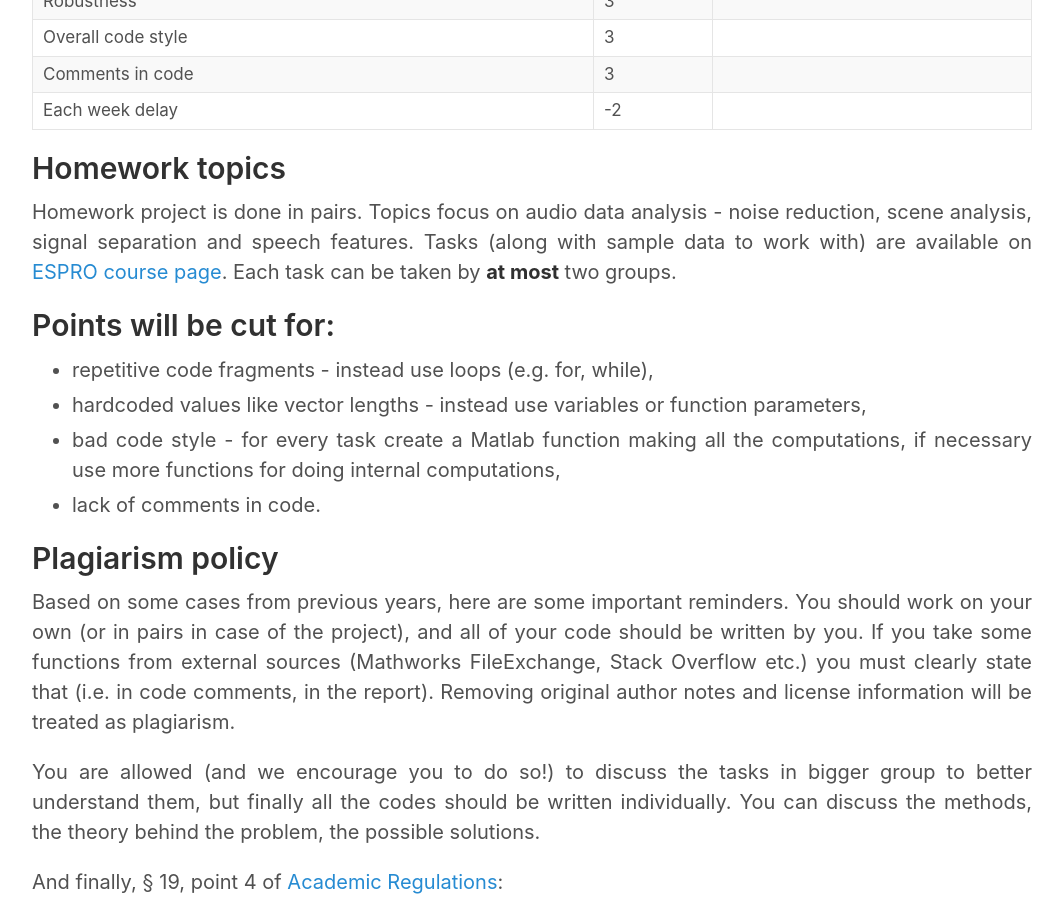
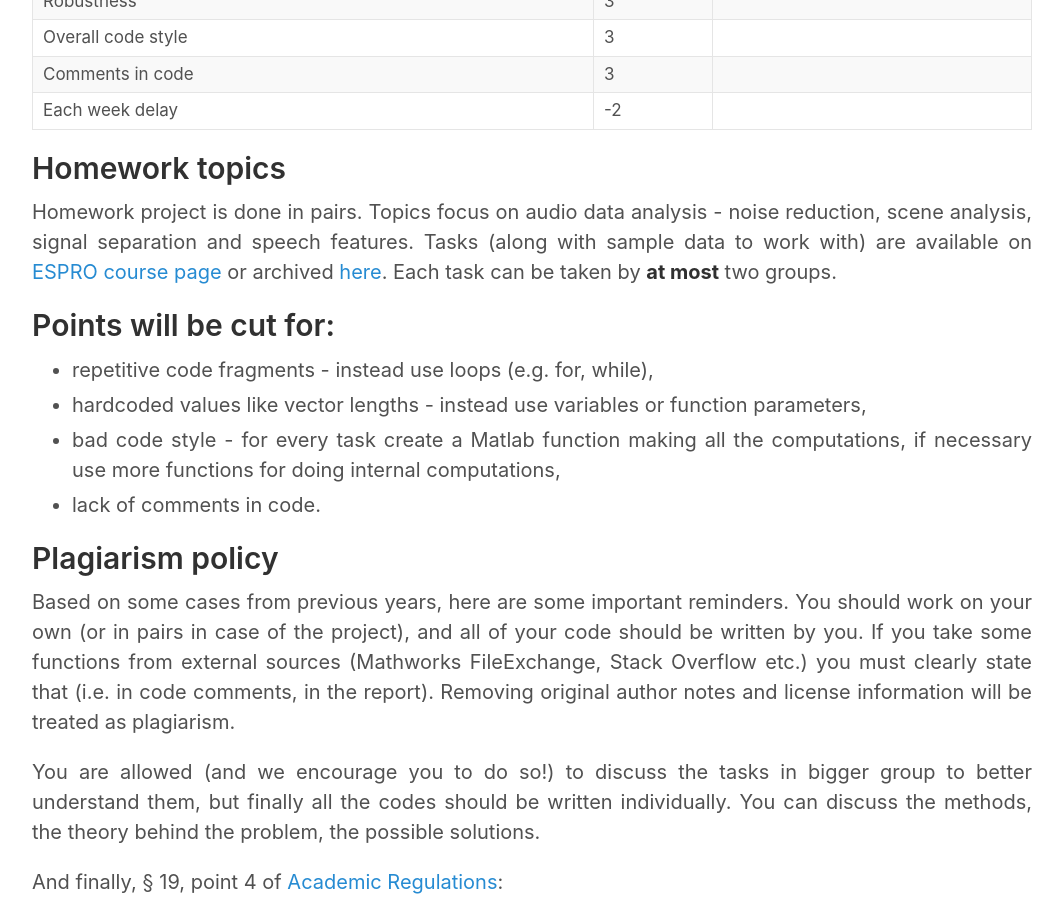
Before and after one commit to wut-mpg/espro, a Jekyll site: the page built from _posts/2019-10-08-L0.md, in a window 1280 px wide and 900 px high, scrolled down 1488 px. Shown: the whole window, without its empty margins (108-1171 px from the left). Built offline with Jekyll 4.4.1, drawn with Linux system fonts in a browser that asks for light colours.

Commit message:
Update 2019-10-08-L0.md

```diff
--- a/_posts/2019-10-08-L0.md
+++ b/_posts/2019-10-08-L0.md
@@ -58,7 +58,7 @@ Credits will be awarded to candidates who pass this course.
 
 Homework project is done in pairs. Topics focus on audio data analysis - noise reduction,
 scene analysis, signal separation and speech features. Tasks (along with sample data
-to work with) are available on  [ESPRO course page](https://studia3.elka.pw.edu.pl/file/19Z/103A-ARxxx-MSA-ESPRO/priv/).
+to work with) are available on  [ESPRO course page](https://studia3.elka.pw.edu.pl/file/19Z/103A-ARxxx-MSA-ESPRO/priv/) or archived [here](https://cloud.robotyka.ia.pw.edu.pl/index.php/s/sLmRqKiS3ZYWZzq).
 Each task can be taken by **at most** two groups.
 
 ## Points will be cut for:
```
